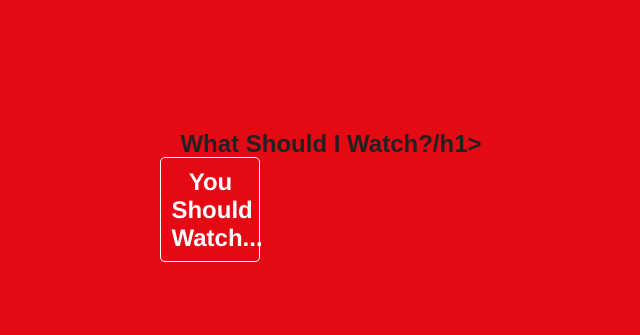
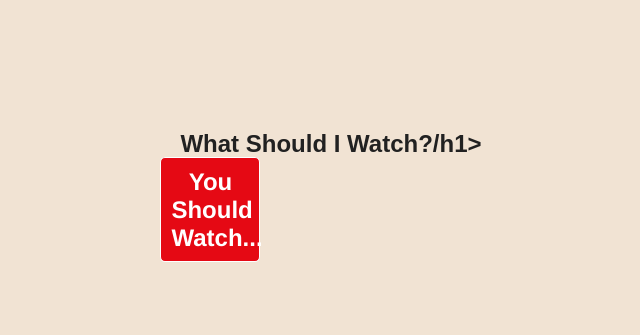
Before and after one commit to Larlar03/netflix, a plain HTML site: page index.html in a window 1280 px wide. Shown: the part 204-539 px from the top of the page, without its empty margins (309-949 px from the left). Drawn offline with Linux system fonts and the light colour scheme.

Commit message:
Update main.css

```diff
--- a/css/main.css
+++ b/css/main.css
@@ -15,7 +15,7 @@ body {
   margin: 0;
   font-family: sans-serif;
   font-size: 16px;
-  background-color: #e50914;
+  background-color: #f1e3d3;
   display: flex;
   align-items: center;
   justify-content: center;
```
